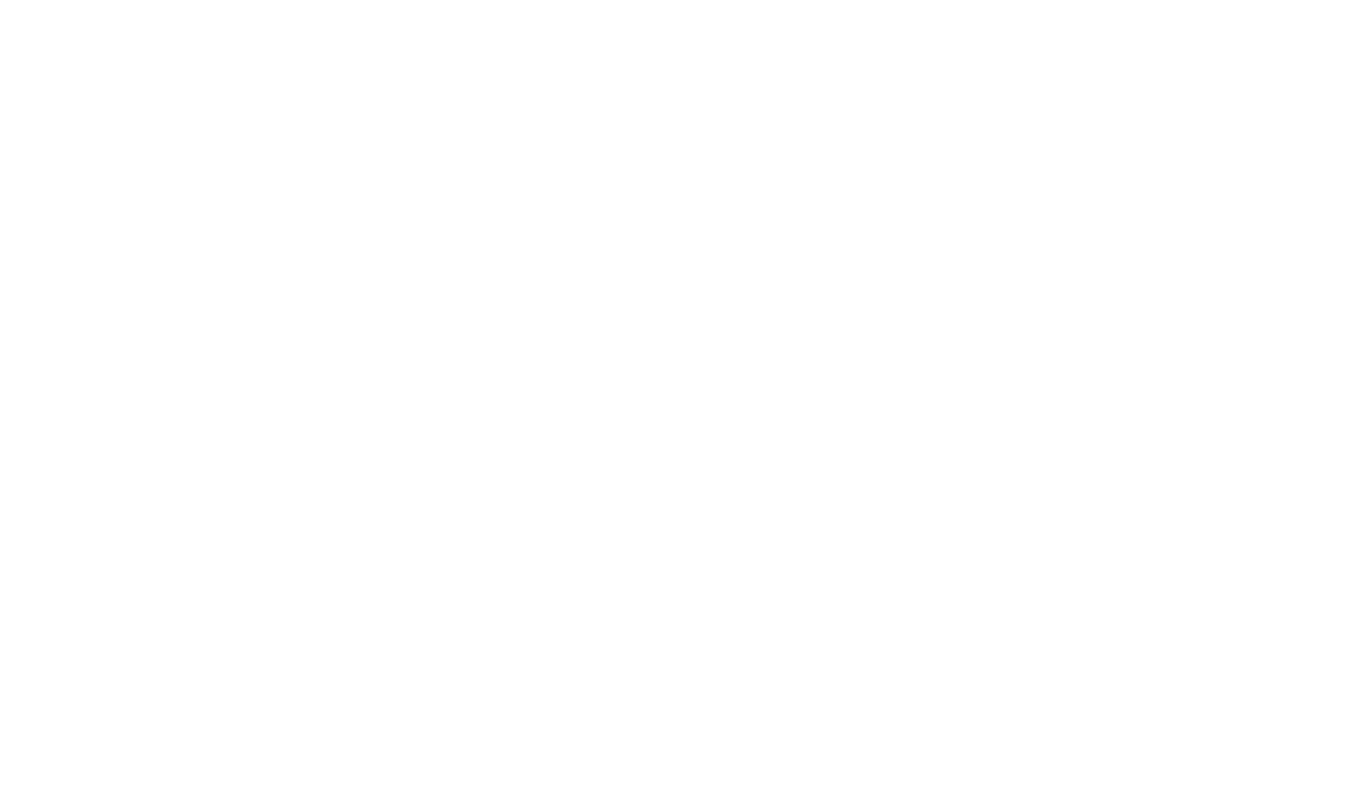
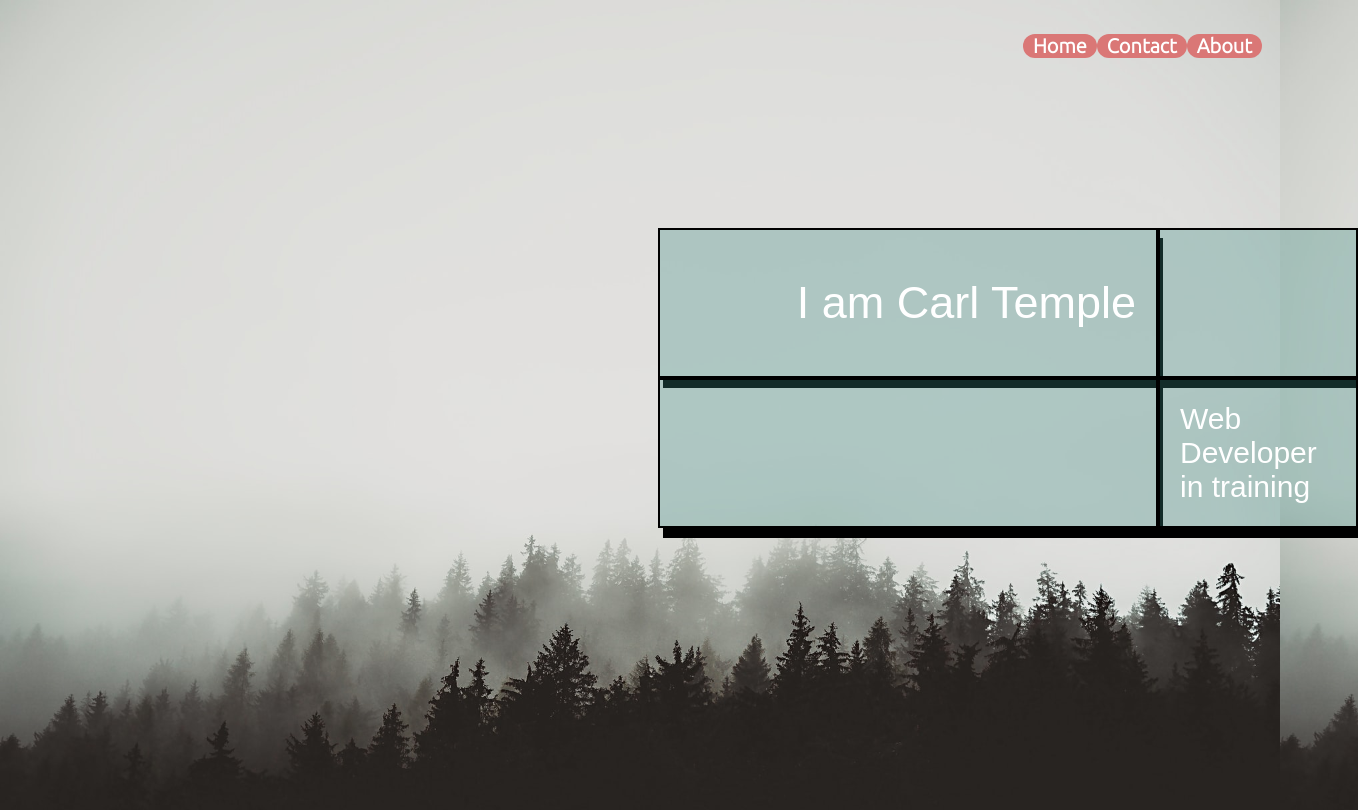
Before and after one commit to carltemple/WFB-Final, a plain HTML site: page index.html in a window 1280 px wide. Shown: the whole page, 1358 px wide, since content can reach past the window. Drawn offline with Linux system fonts and the light colour scheme.

Commit message:
added index and fixed background link

```diff
--- a/CSS/style.css
+++ b/CSS/style.css
@@ -1,5 +1,5 @@
 html{
-    background: url(/IMG/CTBG.jpg) no-repeat center fixed;
+    background: url(../IMG/CTBG.jpg) no-repeat center fixed;
     background-size: cover;
 }
 nav{
--- a/index.html
+++ b/index.html
@@ -0,0 +1,33 @@
+<!DOCTYPE html>
+<html>
+    <head>
+        <link rel="stylesheet" href="CSS/style.css">
+        <link rel="preconnect" href="https://fonts.googleapis.com">
+<link rel="preconnect" href="https://fonts.gstatic.com" crossorigin>
+<link href="https://fonts.googleapis.com/css2?family=Ubuntu:wght@300&display=swap" rel="stylesheet">
+        <title>Carl Temple</title>
+    </head>
+    <body>
+
+        <nav>
+            <ul>
+                <li><div class="container-1"><a href="index.html">Home</a></div></li>
+                <li><div class="container-2"><a href="contact.html">Contact</a></div></li>
+                <li><div class="container-3"><a href="about.html">About</a></div></li>
+            </ul>
+        </nav>
+        <!-- <div class="box-intro">
+             <h1>I am Carl Temple</h1>
+            <p>Web Developer in training</p> -->
+        </div>
+        <div class="grid-container">
+            <div class="grid-item-1">I am Carl Temple</div>
+            <div class="grid-item"></div>
+            <div class="grid-item"></div>
+            <div class="grid-item-4"><p>Web Developer in training</p></div>
+        </div>
+
+
+    </body>
+
+</html>
```
